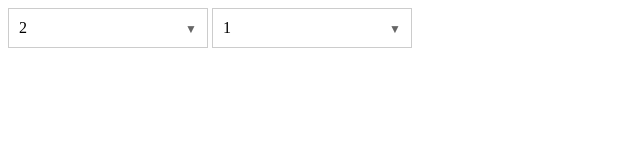
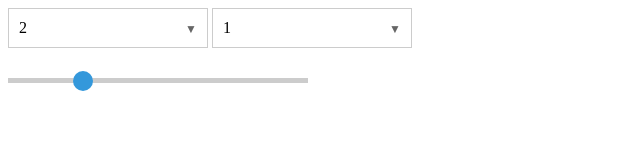
Before and after one commit to chitose1020/ChitoseUI, a plain HTML site: page index.html in a window 1280 px wide. Shown: the whole page, without its empty margins (0-640 px from the left). Drawn offline with Linux system fonts and the light colour scheme.

Commit message:
Update style.css

```diff
--- a/style.css
+++ b/style.css
@@ -60,10 +60,46 @@
 .dropdown_preview-child {
   max-height: 50px; /* 必要に応じて変更可能 */
   max-width: 50px; /* 必要に応じて変更可能 */
-  background-color: transparent; /* 背景色を透明に設定 */
+  background-color: transparent;
 }
 
 .dropdown_option img {
   width: 100%; /* オプション内の画像を全体にフィットさせる */
   height: auto;
 }
+
+
+/*スライダー*/
+.slider {
+  width: 300px;/*JavaScriptで変更できるようにする予定*/
+  height: 5px;
+  background-color: #ccc;
+  position: relative;
+  cursor: pointer;
+}
+
+.slider_track {
+  width: 100%;
+  height: 100%;
+  position: absolute;
+  background-color: #ccc;
+}
+
+.slider_handle {
+  width: 20px;
+  height: 20px;
+  background-color: #3498DB;
+  border-radius: 50%;
+  position: absolute;
+  top: 50%;
+  transform: translate(-50%, -50%);
+  cursor: grab;
+}
+
+.slider_grabbing{
+  cursor: grabbing;
+}
+
+#slider1{
+  top: 30px;
+}
```
